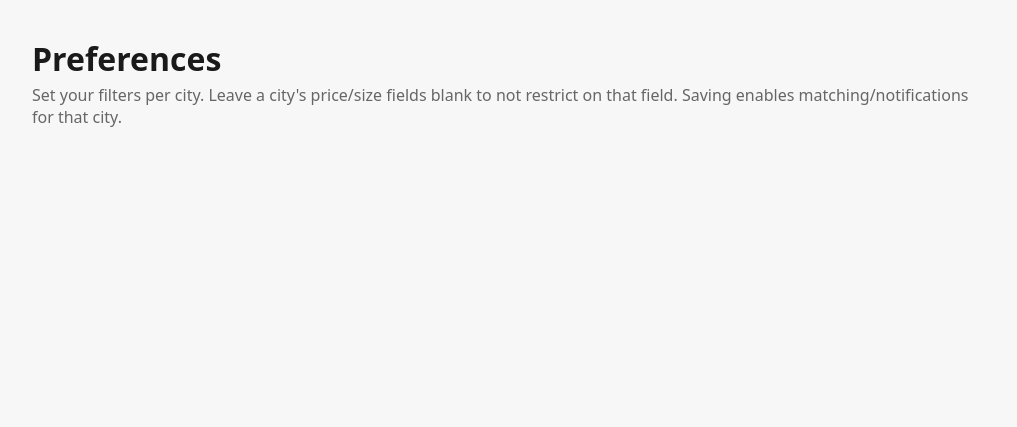
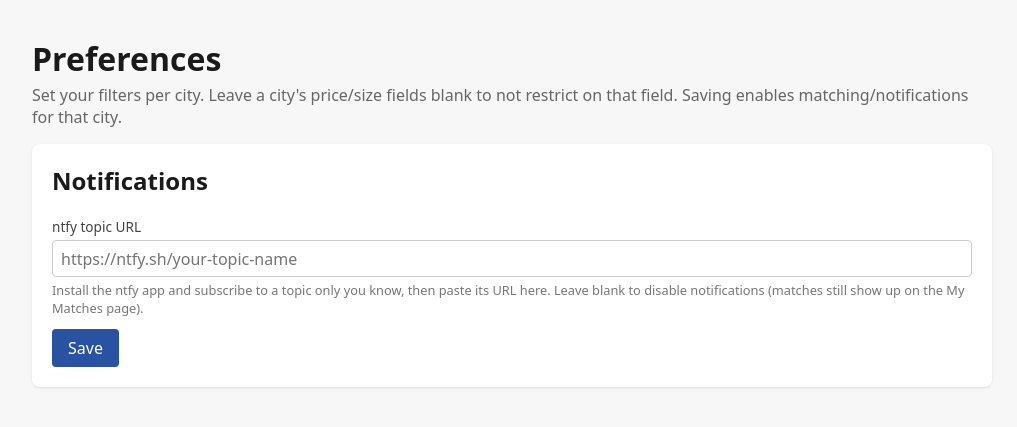
Before and after one commit to idquodest/huisjagers, a FastAPI app: template dashboard/templates/preferences.html in a window 1280 px wide. Shown: the part 46-473 px from the top of the page, without its empty margins (128-1145 px from the left). Run offline with FastAPI, Linux system fonts and the light colour scheme; the template is opened without the code that fills it, so the values that code supplies are empty.

Commit message:
Add missing ntfy topic editing to Preferences page
Signup already told users they could add/change their ntfy topic later
from Preferences, but that field never actually existed there - caught
because a real login attempt looked for the option and it wasn't there.

```diff
--- a/dashboard/app.py
+++ b/dashboard/app.py
@@ -129,6 +129,21 @@ def preferences_form(request: Request):
     )
 
 
+@app.post("/account/ntfy-topic")
+def update_ntfy_topic(request: Request, csrf_token: str = Form(...), ntfy_topic_url: str = Form("")):
+    with db.connect(_db_path()) as conn:
+        session = auth.get_current_user(request, conn)
+        if session is None:
+            return RedirectResponse("/login", status_code=303)
+        if not auth.check_csrf(request, session, csrf_token):
+            return RedirectResponse("/preferences", status_code=303)
+
+        db.update_user_ntfy_topic(conn, session["user_id"], ntfy_topic_url.strip() or None)
+        conn.commit()
+
+    return RedirectResponse("/preferences", status_code=303)
+
+
 @app.post("/preferences/{city_key}")
 def preferences_submit(
     request: Request, city_key: str,
--- a/dashboard/templates/preferences.html
+++ b/dashboard/templates/preferences.html
@@ -3,6 +3,21 @@
 {% block content %}
 <h1>Preferences</h1>
 <p class="subtitle">Set your filters per city. Leave a city's price/size fields blank to not restrict on that field. Saving enables matching/notifications for that city.</p>
+
+<div class="card">
+  <h2>Notifications</h2>
+  <form method="post" action="/account/ntfy-topic">
+    <input type="hidden" name="csrf_token" value="{{ session.csrf_token }}">
+    <div class="field-row">
+      <div class="field">
+        <label for="ntfy_topic_url">ntfy topic URL</label>
+        <input type="text" id="ntfy_topic_url" name="ntfy_topic_url" value="{{ session.ntfy_topic_url or '' }}" placeholder="https://ntfy.sh/your-topic-name">
+        <span class="hint">Install the ntfy app and subscribe to a topic only you know, then paste its URL here. Leave blank to disable notifications (matches still show up on the My Matches page).</span>
+      </div>
+    </div>
+    <button class="primary" type="submit">Save</button>
+  </form>
+</div>
 
 {% for city in cities %}
   {% set p = existing.get(city.key, {}) %}
--- a/db.py
+++ b/db.py
@@ -188,6 +188,10 @@ def get_active_users(conn: sqlite3.Connection) -> list[sqlite3.Row]:
     return conn.execute("SELECT * FROM users WHERE is_active = 1").fetchall()
 
 
+def update_user_ntfy_topic(conn: sqlite3.Connection, user_id: int, ntfy_topic_url: str | None) -> None:
+    conn.execute("UPDATE users SET ntfy_topic_url = ? WHERE id = ?", (ntfy_topic_url, user_id))
+
+
 def create_session(
     conn: sqlite3.Connection, token: str, user_id: int, csrf_token: str,
     now_iso: str, expires_at_iso: str,
```
